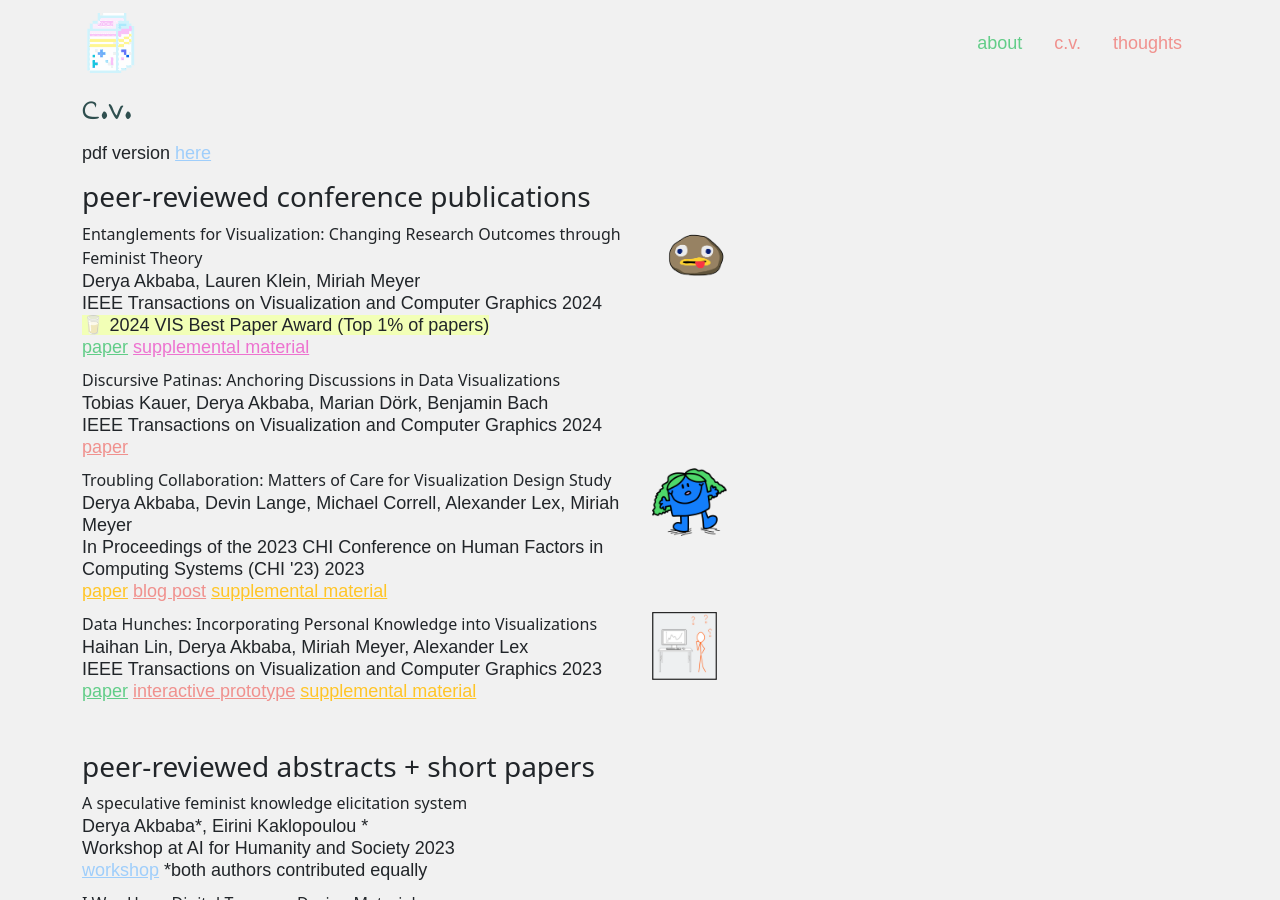
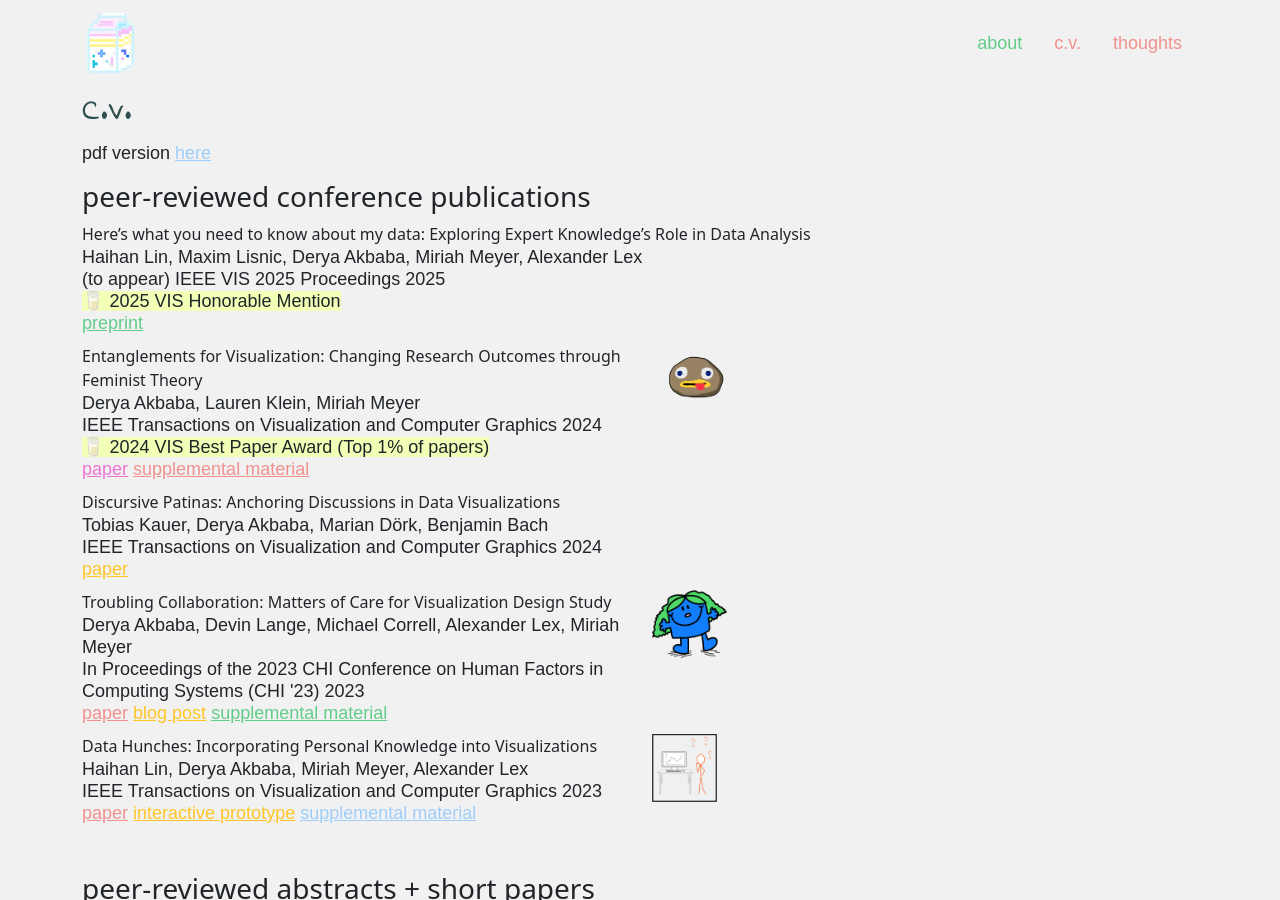
Before and after one commit to gotdairyya/gotdairyya.github.io, a Jekyll site: the page built from cv.md, in a window 1280 px wide and 900 px high. Built offline with Jekyll 4.4.1, drawn with Linux system fonts in a browser that asks for light colours; some web fonts are replaced.

Commit message:
Add VIS 2025 paper

```diff
--- a/_data/publications.yml
+++ b/_data/publications.yml
@@ -38,3 +38,12 @@
   links: <a href="https://ieeexplore.ieee.org/document/10679900">paper</a>
   image:
   project: design
+- title: "Here’s what you need to know about my data: Exploring Expert Knowledge’s Role in Data Analysis"
+  authors: Haihan Lin, Maxim Lisnic, Derya Akbaba, Miriah Meyer, Alexander Lex
+  journal: (to appear) IEEE VIS 2025 Proceedings
+  year: 2025
+  date: 2025-10
+  links: <a href="https://osf.io/dn32z_v1">preprint</a>
+  image:
+  award: 🥛 2025 VIS Honorable Mention
+  project: praxis
```
